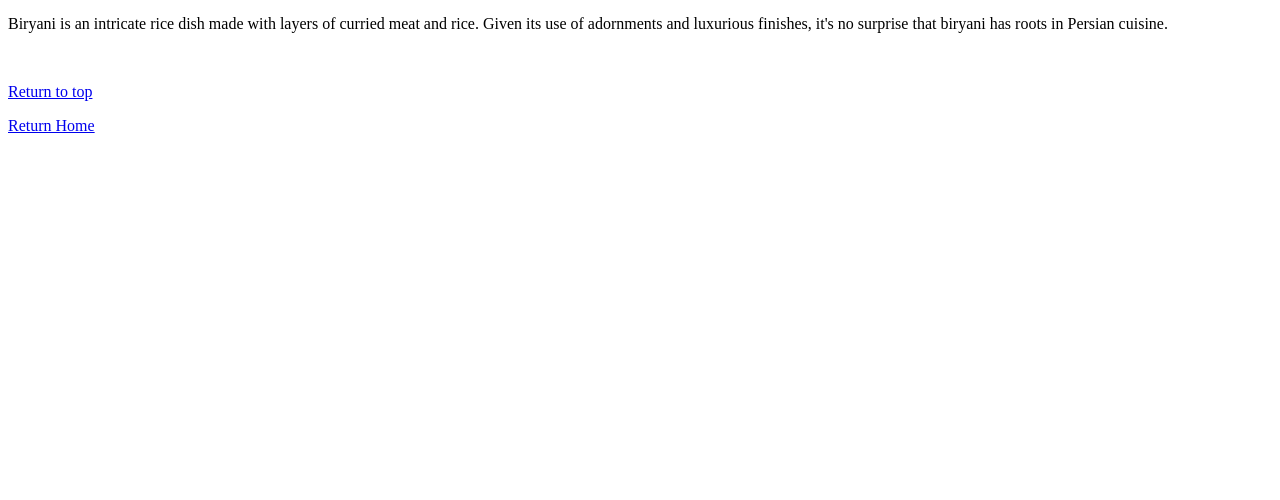
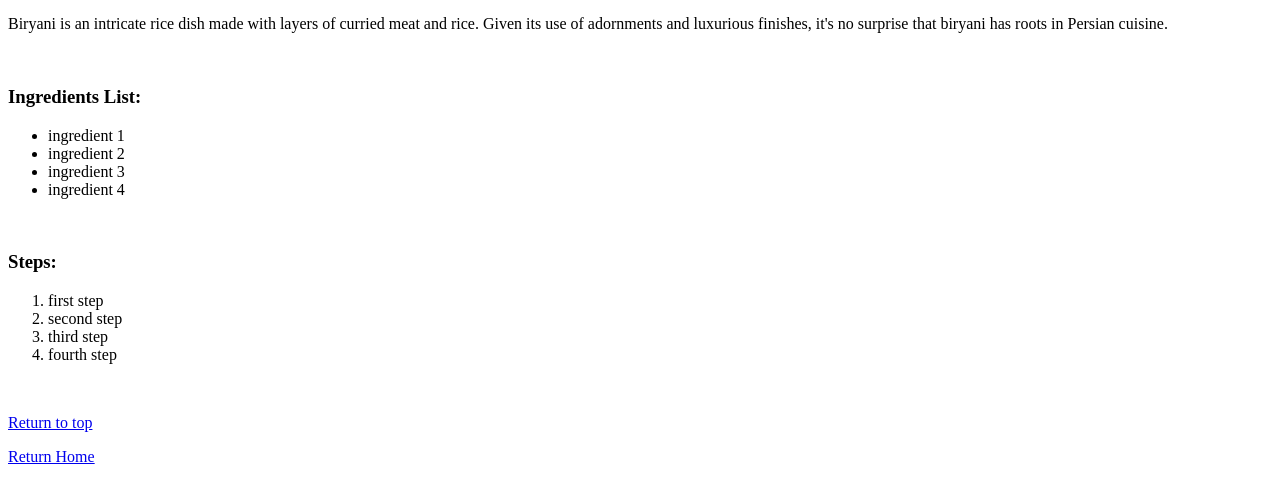
Before and after one commit to ali-naqvi8062/recipes_html_website, a plain HTML site: page recipes/biryani.html in a window 1280 px wide. Shown: the part 176-676 px from the top of the page. Drawn offline with Linux system fonts and the light colour scheme.

Commit message:
Use undordered list for ingredients list and an ordered list for recipe steps

```diff
--- a/recipes/biryani.html
+++ b/recipes/biryani.html
@@ -15,6 +15,25 @@
     Given its use of adornments and luxurious finishes, it's no surprise that biryani has roots in Persian cuisine.</p>
 
     <br>
+    <h3>Ingredients List:</h3>
+    <ul>
+        <li>ingredient 1</li>
+        <li>ingredient 2</li>
+        <li>ingredient 3</li>
+        <li>ingredient 4</li>
+    </ul>
+
+
+    <br>
+    <h3>Steps:</h3>
+    <ol>
+        <li>first step</li>
+        <li>second step</li>
+        <li>third step</li>
+        <li>fourth step</li>
+    </ol>
+
+    <br>
     <p><a href="./biryani.html">Return to top</a></p>
     <p><a href="../index.html">Return Home</a></p>
 </body>
```
Also changed, not shown: recipes/fried_chicken.html (+19 -0 lines), recipes/nihari.html (+19 -0 lines).
